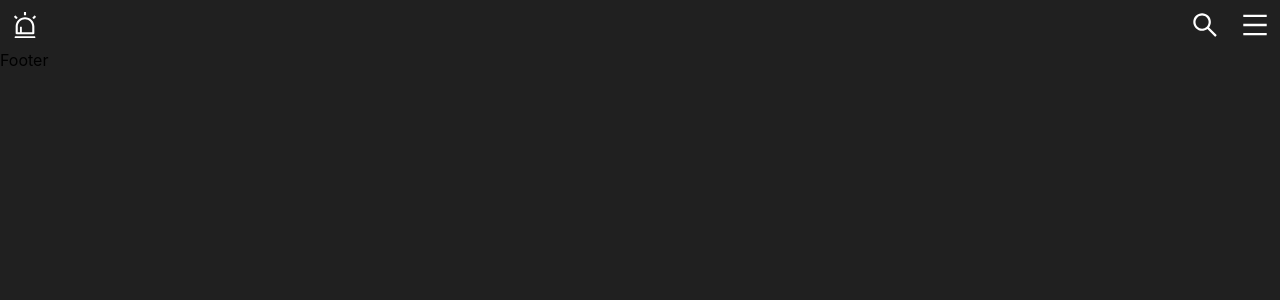
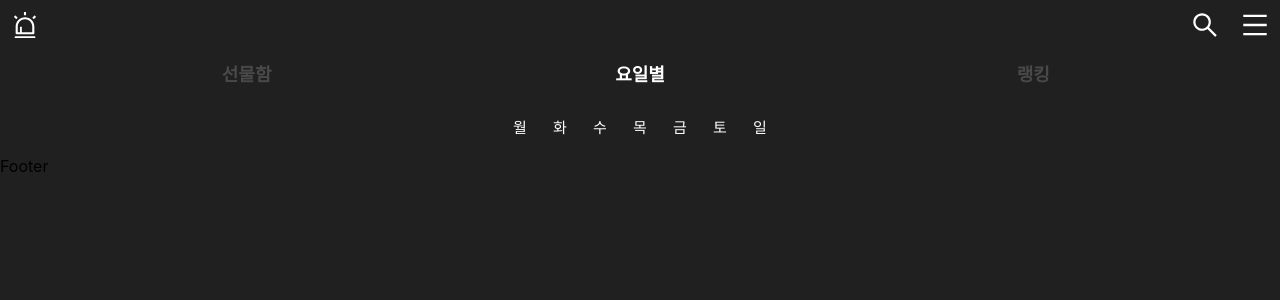
Before and after one commit to rosua328/Webtoon, a React (Create React App) app: page / in a window 1280 px wide. Shown: the top 300 px of the page. Built offline with nearby package versions, Linux system fonts and the light colour scheme.

Commit message:
daily study

```diff
--- a/package.json
+++ b/package.json
@@ -10,6 +10,8 @@
     "react-dom": "^17.0.2",
     "react-icons": "^4.3.1",
     "react-scripts": "5.0.0",
+    "react-slick": "^0.28.1",
+    "swiper": "^8.0.6",
     "web-vitals": "^2.1.4"
   },
   "scripts": {
--- a/src/App.js
+++ b/src/App.js
@@ -1,10 +1,11 @@
 import './App.css';
 import Daily from './Page/daily';
+import Home from './Page/home';
 
 function App() {
   return (
     <div>
-     <Daily/>
+     <Home/>
     </div>
   );
 }
--- a/src/Component/header/header.css
+++ b/src/Component/header/header.css
@@ -1,30 +1,55 @@
-.header-container{
-
+.header-container {
 }
 
-.icon{
-    font-size: 30px;
-    cursor: pointer;
-    display:flex;
-    align-items: center;
-    color:white;
+.icon {
+  font-size: 30px;
+  cursor: pointer;
+  display: flex;
+  align-items: center;
+  color: white;
 }
 
-.header-menu{
-    display:flex;
-    padding:10px;
+.header-menu {
+  display: flex;
+  padding: 10px;
 }
 
-.header-menu-left{
-flex:1;
+.header-menu-left {
+  flex: 1;
 }
 
-.header-menu-right{
-    flex:1;
-    display:flex;
-    justify-content: end;
+.header-menu-right {
+  flex: 1;
+  display: flex;
+  justify-content: end;
 }
 
-.header-menu-mymenu{
-    margin-left: 20px;
+.header-menu-mymenu {
+  margin-left: 20px;
 }
+
+.header-nav {
+  padding: 0 50px;
+  text-align: center;
+}
+
+.a {
+  color: rgb(73, 73, 73);
+  padding: 10px 30px;
+  font-size: 18px;
+  font-weight: bold;
+  text-align: center;
+  /* background-color: dimgrey; */
+}
+.b {
+  color: rgb(255, 255, 255);
+  padding: 10px 30px;
+  font-size: 18px;
+  font-weight: bold;
+  text-align: center;
+  /* background-color: dimgrey; */
+}
+
+.swiper-slide-active {
+  /* color: red; */
+}
--- a/src/Component/header/header.jsx
+++ b/src/Component/header/header.jsx
@@ -1,5 +1,8 @@
 import "./header.css";
 import { AiOutlineAlert, AiOutlineMenu, AiOutlineSearch } from "react-icons/ai";
+import { Swiper, SwiperSlide } from "swiper/react";
+import "swiper/css";
+import Daily from "../../Page/daily";
 
 const Header = () => {
   return (
@@ -20,7 +23,56 @@ const Header = () => {
             </div>
           </div>
         </div>
-        <div className="header-nav"></div>
+        <div className="header-nav">
+          <Swiper
+            // spaceBetween={50}
+            slidesPerView={3}
+            loop={true}
+            onSwiper={(swiper) => console.log(swiper)}
+            onSlideChange={(e) => console.log()}
+            centeredSlides={true}
+          >
+            <SwiperSlide>
+              {({ isActive }) =>
+                isActive ? (
+                  <>
+                    <div className="b">요일별</div>
+                    <Daily />
+                  </>
+                ) : (
+                  <div className="a">요일별</div>
+                )
+              }
+            </SwiperSlide>
+            <SwiperSlide>
+              {({ isActive }) =>
+                isActive ? (
+                  <div className="b">랭킹</div>
+                ) : (
+                  <div className="a">랭킹</div>
+                )
+              }
+            </SwiperSlide>
+            <SwiperSlide>
+              {({ isActive }) =>
+                isActive ? (
+                  <div className="b">업로드순</div>
+                ) : (
+                  <div className="a">업로드순</div>
+                )
+              }
+            </SwiperSlide>
+            <SwiperSlide>
+              {({ isActive }) =>
+                isActive ? (
+                  <div className="b">선물함</div>
+                ) : (
+                  <div className="a">선물함</div>
+                )
+              }
+            </SwiperSlide>
+          </Swiper>
+        </div>
       </div>
     </div>
   );
--- /dev/null
+++ b/src/Page/daily.css
@@ -0,0 +1,30 @@
+.daily-container {
+  padding: 10px 0;
+}
+
+.daily-nav {
+  display: flex;
+  justify-content: center;
+}
+
+.obj input[type="radio"] {
+  display: none;
+}
+
+.obj input[type="radio"] + span {
+  font-size: 15px;
+  display: inline-block;
+  border-radius: 50%;
+  width: 40px;
+  height: 40px;
+  display: flex;
+  align-items: center;
+  justify-content: center;
+  cursor: pointer;
+  color: white;
+}
+
+.obj input[type="radio"]:checked + span {
+  background-color: #ffffff;
+  color: #000000;
+}
--- a/src/Page/daily.jsx
+++ b/src/Page/daily.jsx
@@ -1,11 +1,41 @@
-import Header from "./../Component/header/header";
-import Footer from "./../Component/footer/footer";
+import "./daily.css";
 
 const Daily = () => {
   return (
     <div>
-      <Header />
-      <Footer />
+      <div className="daily-container">
+        <div className="daily-nav">
+          <label className="obj">
+            <input type="radio" name="daily" value="monday" />
+            <span>월</span>
+          </label>
+          <label className="obj">
+            <input type="radio" name="daily" value="monday" />
+            <span>화</span>
+          </label>
+          <label className="obj">
+            <input type="radio" name="daily" value="monday" />
+            <span>수</span>
+          </label>
+          <label className="obj">
+            <input type="radio" name="daily" value="monday" />
+            <span>목</span>
+          </label>
+          <label className="obj">
+            <input type="radio" name="daily" value="monday" />
+            <span>금</span>
+          </label>
+          <label className="obj">
+            <input type="radio" name="daily" value="monday" />
+            <span>토</span>
+          </label>
+          <label className="obj">
+            <input type="radio" name="daily" value="monday" />
+            <span>일</span>
+          </label>
+        </div>
+        <div className="daily-items"></div>
+      </div>
     </div>
   );
 };
--- /dev/null
+++ b/src/Page/home.jsx
@@ -0,0 +1,13 @@
+import Header from "./../Component/header/header";
+import Footer from "./../Component/footer/footer";
+
+const Home = () => {
+  return (
+    <div>
+      <Header />
+      <Footer />
+    </div>
+  );
+};
+
+export default Home;
```
Also changed, not shown: 1 other file (tests, documents, lock files or other folders).
